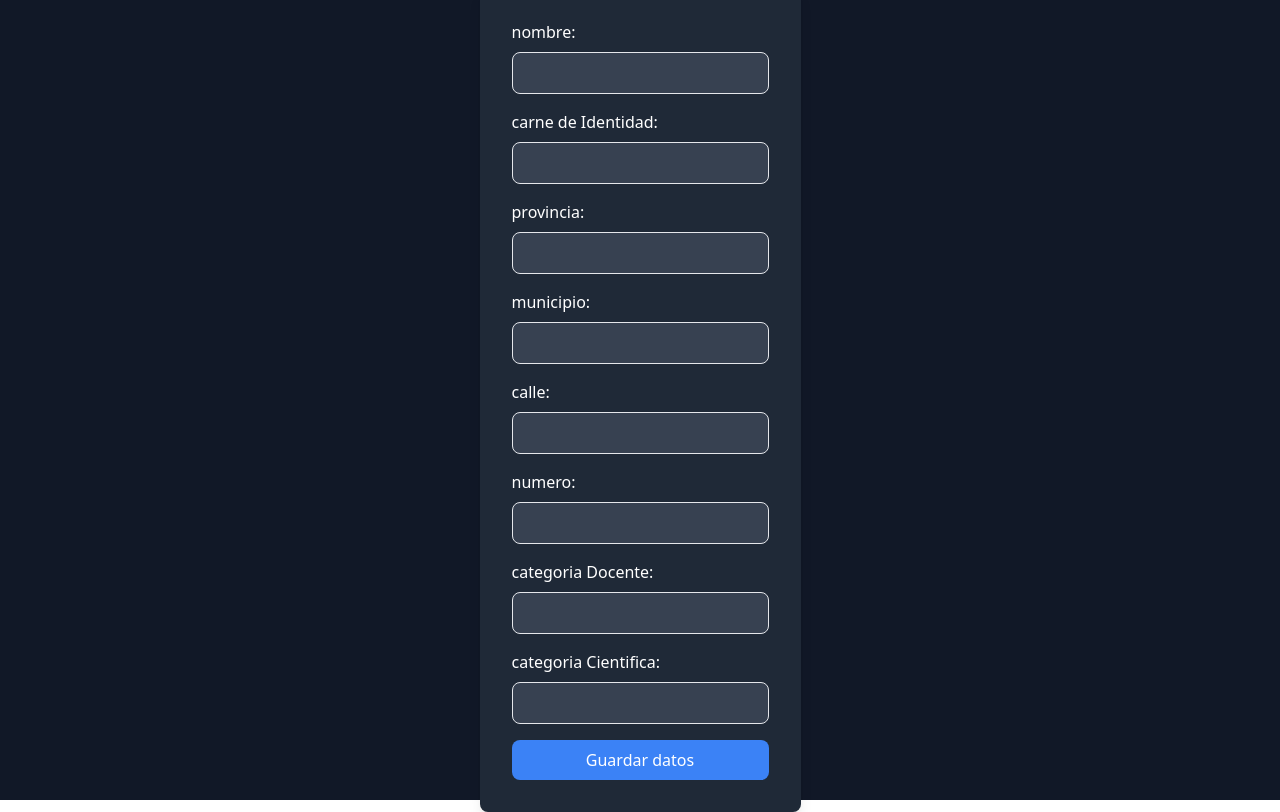
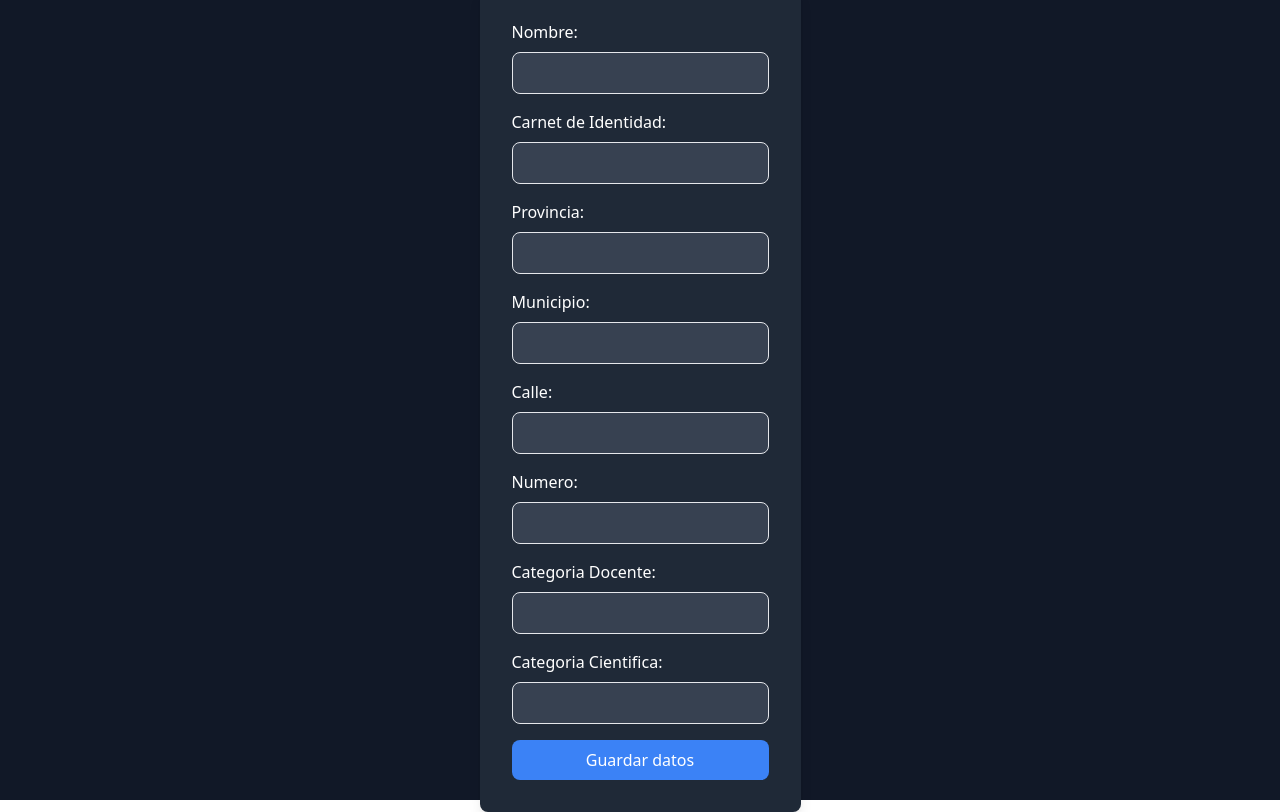
Before and after one commit to drewdev02/front_PW, a React (Vite) app: page /trabajadorDocente in a window 1280 px wide. Built offline with nearby package versions, Linux system fonts and the light colour scheme.

Commit message:
cambios menores

```diff
--- a/src/config.ts
+++ b/src/config.ts
@@ -1,4 +1,6 @@
 const base = "http://localhost:8080";
 export const loginUrl = base + "/auth/login";
 export const registerUrl = base + "/auth/register";
+export const trabajadorUrl = base + "/trabajador";
 export const trabajadorDocenteUrl = base + "/trabajador/docentes";
+export const trabajadorNoDocenteUrl = base + "/trabajador/nodocentes";
--- a/src/main.tsx
+++ b/src/main.tsx
@@ -9,6 +9,7 @@ import TrabajadorNoDocente from "./pages/trabajadorNoDocente.tsx";
 import Menu from "./pages/component/menu.tsx";
 import {MenuOptions} from "./types.ts";
 import ListaDatos from "./pages/component/ListaDatos.tsx";
+import {trabajadorDocenteUrl, trabajadorNoDocenteUrl, trabajadorUrl} from "./config.ts";
 
 const menuData: Array<MenuOptions> = [
     {
@@ -24,16 +25,27 @@ const menuData: Array<MenuOptions> = [
     {
         id: 'trabajadordocente',
         label: 'Crear trabajador docente',
-        link: '/trabajadordocente'
+        link: '/trabajadorDocente'
     },
     {
         id: 'trabajadornodocente',
         label: 'Crear trabajador no docente',
-        link: '/trabajadornodocente'
-    }, {
+        link: '/trabajadorNoDocente'
+    },
+    {
         id: 'listar',
         label: 'listar trabajador',
-        link: '/listar'
+        link: '/listarTrabajador'
+    },
+    {
+        id: 'listardocente',
+        label: 'listar trabajador docente',
+        link: '/listarTrabajadorDocente'
+    },
+    {
+        id: 'listarnodocente',
+        label: 'listar trabajador no docente',
+        link: '/listarTrabajadorNoDocente'
     }
 ]
 
@@ -52,14 +64,24 @@ const router = createBrowserRouter([
         element: <Trabajador/>,
     },
     {
-        path: "/trabajadordocente",
+        path: "/trabajadorDocente",
         element: <TrabajadorDocente/>,
-    }, {
-        path: "/trabajadornodocente",
+    },
+    {
+        path: "/trabajadorNoDocente",
         element: <TrabajadorNoDocente/>,
-    }, {
-        path: "/listar",
-        element: <ListaDatos/>
+    },
+    {
+        path: "/listarTrabajador",
+        element: <ListaDatos url={trabajadorUrl}/>
+    },
+    {
+        path: "/listarTrabajadorDocente",
+        element: <ListaDatos url={trabajadorDocenteUrl}/>
+    },
+    {
+        path: "/listarTrabajadorNoDocente",
+        element: <ListaDatos url={trabajadorNoDocenteUrl}/>
     }
 ]);
 
--- a/src/pages/component/DireccionComponet.tsx
+++ b/src/pages/component/DireccionComponet.tsx
@@ -5,13 +5,16 @@ export interface Props {
 }
 
 function DireccionComponet({direcciones}: Props) {
+
     return (
         <div className="mb-2">
             {direcciones.map((item, index) => (
                 <div key={index}>
                     <span className="font-bold">{`Dirección ${index + 1}: `}</span>
                     {Object.keys(item).map(key => (
-                        `${key} : ${item[key]}`
+                        // eslint-disable-next-line @typescript-eslint/ban-ts-comment
+                        // @ts-expect-error
+                        `${key}: ${item[key]}`
                     )).join(", ")}
                 </div>
             ))}
--- a/src/pages/component/ListaDatos.tsx
+++ b/src/pages/component/ListaDatos.tsx
@@ -1,16 +1,18 @@
 import {useEffect, useState} from "react";
 import axios, {HttpStatusCode} from "axios";
-import {trabajadorDocenteUrl} from "../../config.ts";
 import DireccionComponet from "./DireccionComponet.tsx";
 
+export interface Props {
+    url: string;
+}
 
-function ListaDatos() {
+function ListaDatos({url}: Props) {
     const [data, setData] = useState<Array<any> | null>(null);
 
 
     useEffect(() => {
         const fetchData = async () => {
-            const res = await axios.get(trabajadorDocenteUrl);
+            const res = await axios.get(url);
             if (res.status === HttpStatusCode.Ok) {
                 console.debug("datos obtenidos correctamente")
                 //console.debug(res, res)
--- a/src/pages/trabajador.tsx
+++ b/src/pages/trabajador.tsx
@@ -15,38 +15,38 @@ function Trabajador() {
 
     const data: Array<Data> = [
         {
-            id: "nombre",
-            label: "nombre",
+            id: "ombre",
+            label: "Nombre",
             value: nombre,
             onChange: e => setNombre(e.target.value),
         },
         {
             id: "carneIdentidad",
-            label: "carne de Identidad",
+            label: "Carnet de Identidad",
             value: carneIdentidad,
             onChange: e => setCarneIdentidad(e.target.value),
         },
         {
             id: "provincia",
-            label: "provincia",
+            label: "Provincia",
             value: provincia,
             onChange: e => setProvincia(e.target.value),
         },
         {
             id: "municipio",
-            label: "municipio",
+            label: "Municipio",
             value: municipio,
             onChange: e => setMunicipio(e.target.value),
         },
         {
-            id: "callee",
-            label: "calle",
+            id: "calle",
+            label: "Calle",
             value: calle,
             onChange: e => setCalle(e.target.value),
         },
         {
             id: "numero",
-            label: "numero",
+            label: "Numero",
             value: numero,
             onChange: e => setNumero(e.target.value),
         },
--- a/src/pages/trabajadorDocente.tsx
+++ b/src/pages/trabajadorDocente.tsx
@@ -17,49 +17,49 @@ function TrabajadorDocente() {
     const data: Array<Data> = [
         {
             id: "nombre",
-            label: "nombre",
+            label: "Nombre",
             value: nombre,
             onChange: e => setNombre(e.target.value),
         },
         {
             id: "carneIdentidad",
-            label: "carne de Identidad",
+            label: "Carnet de Identidad",
             value: carneIdentidad,
             onChange: e => setCarneIdentidad(e.target.value),
         },
         {
             id: "provincia",
-            label: "provincia",
+            label: "Provincia",
             value: provincia,
             onChange: e => setProvincia(e.target.value),
         },
         {
             id: "municipio",
-            label: "municipio",
+            label: "Municipio",
             value: municipio,
             onChange: e => setMunicipio(e.target.value),
         },
         {
-            id: "callee",
-            label: "calle",
+            id: "calle",
+            label: "Calle",
             value: calle,
             onChange: e => setCalle(e.target.value),
         },
         {
             id: "numero",
-            label: "numero",
+            label: "Numero",
             value: numero,
             onChange: e => setNumero(e.target.value),
         },
         {
             id: "categoriaDocente",
-            label: "categoria Docente",
+            label: "Categoria Docente",
             value: categoriaDocente,
             onChange: e => setcategoriaDocente(e.target.value),
         },
         {
             id: "categoriaCientifica",
-            label: "categoria Cientifica",
+            label: "Categoria Cientifica",
             value: categoriaCientifica,
             onChange: e => setCategoriaCientifica(e.target.value),
         },
--- a/src/pages/trabajadorNoDocente.tsx
+++ b/src/pages/trabajadorNoDocente.tsx
@@ -22,7 +22,7 @@ function TrabajadorNoDocente() {
         },
         {
             id: "carneIdentidad",
-            label: "carne de Identidad",
+            label: "Carnet de Identidad",
             value: carneIdentidad,
             onChange: e => setCarneIdentidad(e.target.value),
         },
```
